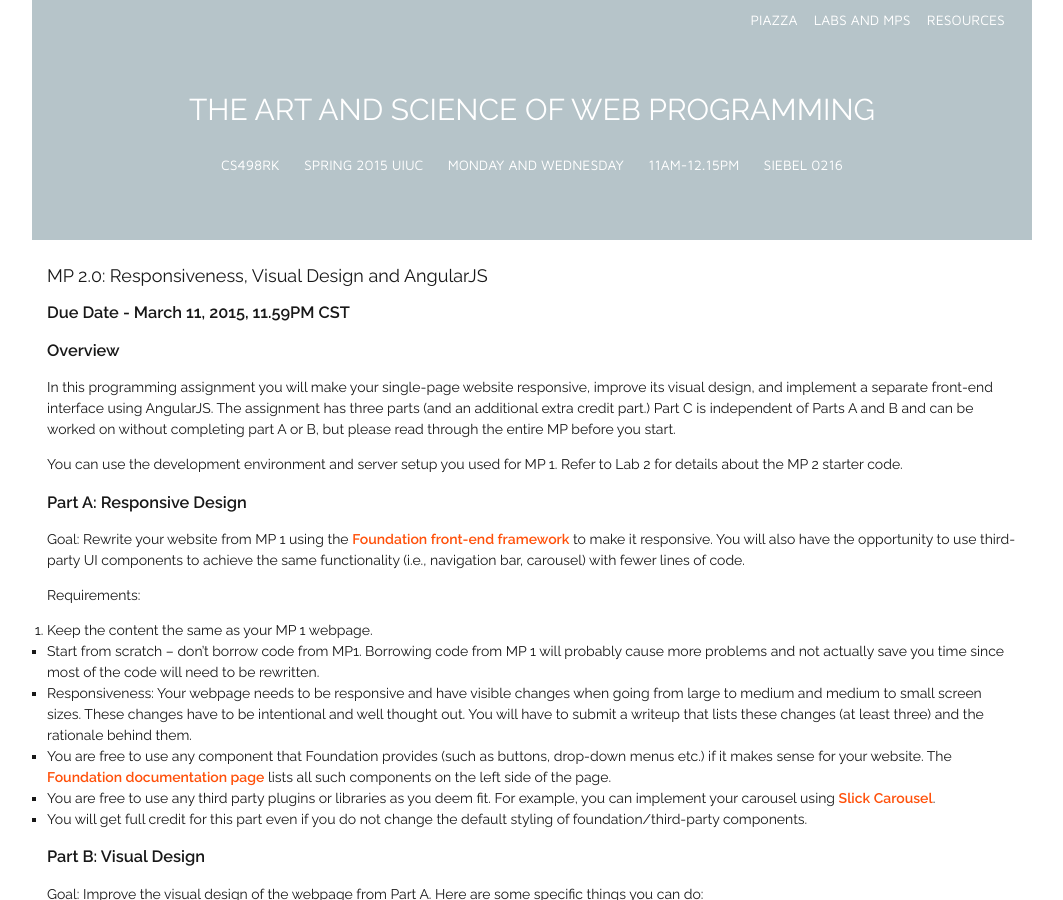
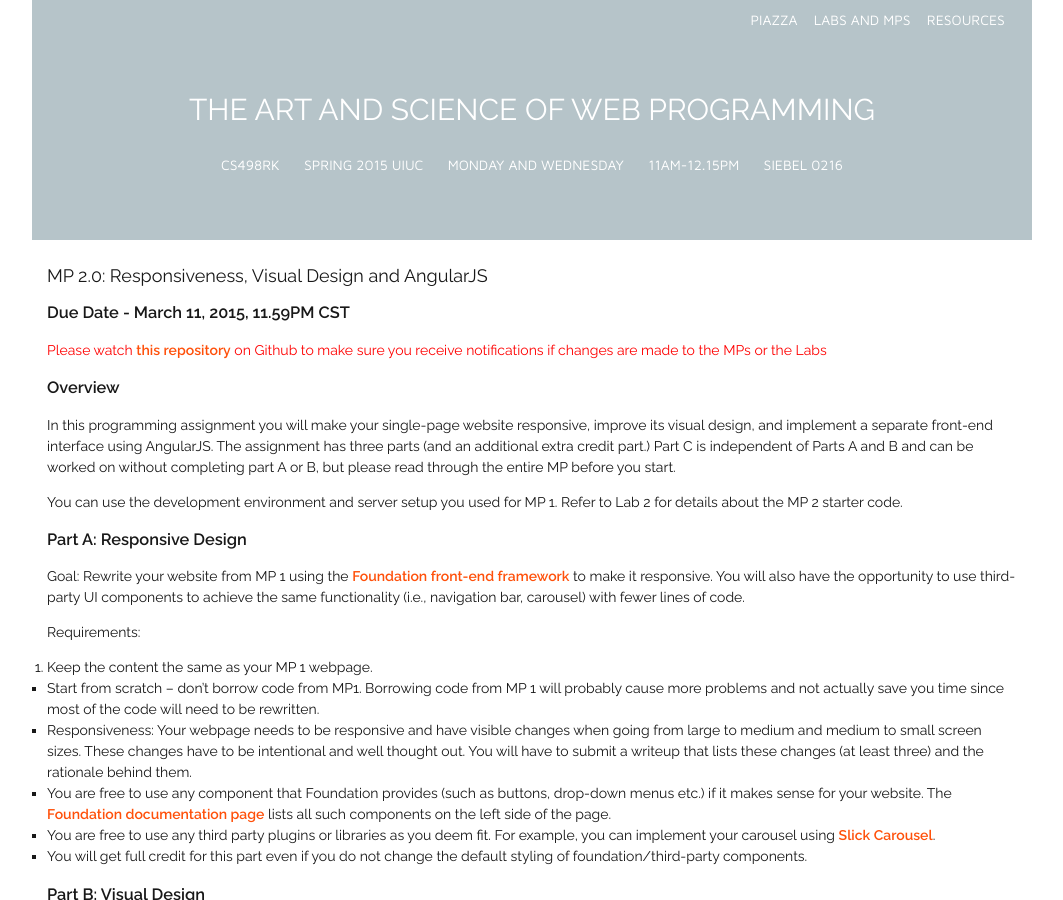
Before and after one commit to biplabdeka/fa2016, a Jekyll site: the page built from _posts/2015-2-23-MP-2.md, in a window 1280 px wide and 900 px high. Shown: the whole window, without its empty margins (108-1171 px from the left). Built offline with Jekyll 4.4.1, drawn with Linux system fonts in a browser that asks for light colours; nearby versions of some CDN libraries; Markdown is read by kramdown in place of the engine named in the settings.

Commit message:
Update 2015-2-23-MP-2.md

```diff
--- a/_posts/2015-2-23-MP-2.md
+++ b/_posts/2015-2-23-MP-2.md
@@ -5,6 +5,8 @@
 <!-- permalink: lab1.html -->
 ---
 ### Due Date - March 11, 2015, 11.59PM CST
+
+<span style="color: red"> Please watch [this repository](https://github.com/uiuc-web-programming/sp2015) on Github to make sure you receive notifications if changes are made to the MPs or the Labs</span>
 
 ###Overview
 In this programming assignment you will make your single-page website responsive, improve its visual design, and implement a separate front-end interface using AngularJS. The assignment has three parts (and an additional extra credit part.) Part C is independent of Parts A and B and can be worked on without completing part A or B, but please read through the entire MP before you start.
```
